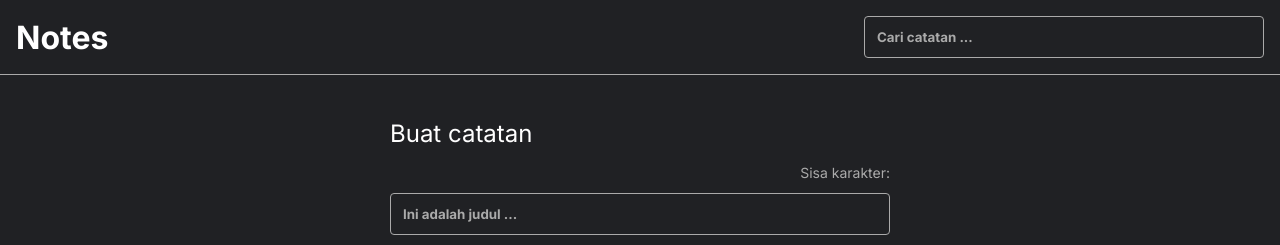
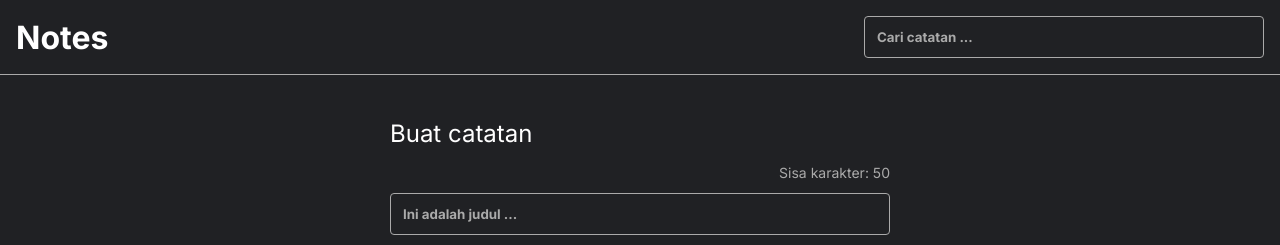
Before and after one commit to Anjasfedo/Submission-ReactJS-Dicoding, a React (Vite) app: page / in a window 1280 px wide. Shown: the top 245 px of the page. Built offline with nearby package versions, Linux system fonts and the light colour scheme.

Commit message:
Delete Note

```diff
--- a/src/NoteApp.jsx
+++ b/src/NoteApp.jsx
@@ -1,26 +1,31 @@
 import React, { useEffect, useState } from "react";
-import { getInitialData, showFormattedDate } from "./utils";
+import { getInitialData } from "./utils";
 import NoteHeader from "./components/NoteHeader";
 import NoteBody from "./components/NoteBody";
 
 const NoteApp = () => {
+  // define variable
   const [initNotes, setInitNotes] = useState(getInitialData());
 
   const [notes, setNotes] = useState(initNotes);
 
   const [inputSearch, setInputSearch] = useState("");
 
-  const genereteId = () => +new Date();
-  const generateDate = () => new Date().toISOString();
-
   const [inputNote, setInputNote] = useState({
     title: "",
     body: "",
   });
 
+  const genereteId = () => +new Date();
+  const generateDate = () => new Date().toISOString();
+
+  const maxLength = 50;
+
+  // search
+
   const handleChangeSearch = (event) => {
     const { value } = event.target;
-    setInputSearch(value);
+    if (value.length <= maxLength) setInputSearch(value);
   };
 
   useEffect(() => {
@@ -34,6 +39,8 @@ const NoteApp = () => {
       setNotes(initNotes);
     }
   }, [inputSearch]);
+
+  // add
 
   const InputNewNoteHandler = (event) => {
     const { name, value } = event.target;
@@ -57,13 +64,23 @@ const NoteApp = () => {
     setNotes([...notes, noteObj]);
   };
 
-  const changeArchiveHandler = (id) => {
+  // change value archive
+
+  const changeArchiveHandler = (noteID) => {
     setNotes((prevNote) =>
       prevNote.map((note) =>
-        note.id === id ? { ...note, archived: !note.archived } : note
+        note.id === noteID ? { ...note, archived: !note.archived } : note
       )
     );
   };
+
+  // delete
+
+  const deleteNoteHandler = (noteID) => {
+    setNotes((prevNote) => prevNote.filter((note) => note.id != noteID));
+  };
+
+  // split note
 
   const notesAll = notes.filter((note) => !note.archived);
   const notesArchive = notes.filter((note) => note.archived);
@@ -82,6 +99,8 @@ const NoteApp = () => {
         inputNote={inputNote}
         addNoteHandler={addNoteHandler}
         changeArchiveHandler={changeArchiveHandler}
+        deleteNoteHandler={deleteNoteHandler}
+        maxLength={maxLength}
       />
     </>
   );
--- a/src/components/NoteBody.jsx
+++ b/src/components/NoteBody.jsx
@@ -9,6 +9,8 @@ const NoteBody = ({
   inputNote,
   addNoteHandler,
   changeArchiveHandler,
+  deleteNoteHandler,
+  maxLength,
 }) => {
   return (
     <div className="note-app__body">
@@ -16,13 +18,19 @@ const NoteBody = ({
         InputNewNoteHandler={InputNewNoteHandler}
         inputNote={inputNote}
         addNoteHandler={addNoteHandler}
+        maxLength={maxLength}
       />
       <h2>Catatan aktif</h2>
-      <NoteList notes={notesAll} changeArchiveHandler={changeArchiveHandler} />
+      <NoteList
+        notes={notesAll}
+        changeArchiveHandler={changeArchiveHandler}
+        deleteNoteHandler={deleteNoteHandler}
+      />
       <h2>Arsip</h2>
       <NoteList
         notes={notesArchive}
         changeArchiveHandler={changeArchiveHandler}
+        deleteNoteHandler={deleteNoteHandler}
       />
     </div>
   );
--- a/src/components/NoteButton.jsx
+++ b/src/components/NoteButton.jsx
@@ -1,11 +1,11 @@
 import React from "react";
 
-const NoteButton = ({ id, changeArchiveHandler }) => {
+const NoteButton = ({ id, changeArchiveHandler, deleteNoteHandler }) => {
   return (
     <div className="note-item__action">
       <button
         className="note-item__delete-button"
-        onClick={() => changeArchiveHandler(id)}
+        onClick={() => deleteNoteHandler(id)}
       >
         Hapus
       </button>
--- a/src/components/NoteInput.jsx
+++ b/src/components/NoteInput.jsx
@@ -1,11 +1,18 @@
 import React from "react";
 
-const NoteInput = ({ InputNewNoteHandler, inputNote, addNoteHandler }) => {
+const NoteInput = ({
+  InputNewNoteHandler,
+  inputNote,
+  addNoteHandler,
+  maxLength,
+}) => {
   return (
     <div className="note-input">
       <h2>Buat catatan</h2>
       <form onSubmit={addNoteHandler}>
-        <p className="note-input__title__char-limit">Sisa karakter: </p>
+        <p className="note-input__title__char-limit">
+          Sisa karakter: {maxLength - inputNote.title.length}
+        </p>
         <input
           type="text"
           className="note-input__title"
@@ -13,6 +20,7 @@ const NoteInput = ({ InputNewNoteHandler, inputNote, addNoteHandler }) => {
           name="title"
           value={inputNote.title}
           onChange={InputNewNoteHandler}
+          maxLength={maxLength}
         />
         <textarea
           rows="5"
--- a/src/components/NoteItem.jsx
+++ b/src/components/NoteItem.jsx
@@ -2,7 +2,14 @@ import React from "react";
 import { showFormattedDate } from "../utils";
 import NoteButton from "./NoteButton";
 
-const NoteItem = ({ id, title, body, createdAt, changeArchiveHandler }) => {
+const NoteItem = ({
+  id,
+  title,
+  body,
+  createdAt,
+  changeArchiveHandler,
+  deleteNoteHandler,
+}) => {
   return (
     <div className="note-item">
       <div className="note-item__content">
@@ -10,7 +17,11 @@ const NoteItem = ({ id, title, body, createdAt, changeArchiveHandler }) => {
         <p className="note-item__date">{showFormattedDate(createdAt)}</p>
         <p className="note-item__body">{body}</p>
       </div>
-      <NoteButton id={id} changeArchiveHandler={changeArchiveHandler} />
+      <NoteButton
+        id={id}
+        changeArchiveHandler={changeArchiveHandler}
+        deleteNoteHandler={deleteNoteHandler}
+      />
     </div>
   );
 };
--- a/src/components/NoteList.jsx
+++ b/src/components/NoteList.jsx
@@ -1,7 +1,7 @@
 import React from "react";
 import NoteItem from "./NoteItem";
 
-const NoteList = ({ notes, changeArchiveHandler }) => {
+const NoteList = ({ notes, changeArchiveHandler, deleteNoteHandler }) => {
   if (notes.length === 0) {
     return <p className="notes-list__empty-message">Tidak ada catatan</p>;
   }
@@ -14,6 +14,7 @@ const NoteList = ({ notes, changeArchiveHandler }) => {
             key={note.id}
             {...note}
             changeArchiveHandler={changeArchiveHandler}
+            deleteNoteHandler={deleteNoteHandler}
           />
         ))}
       </div>
```
